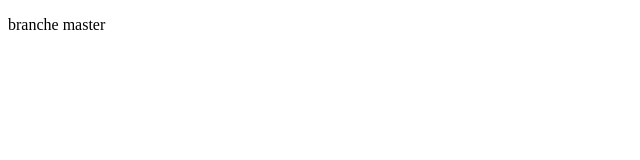
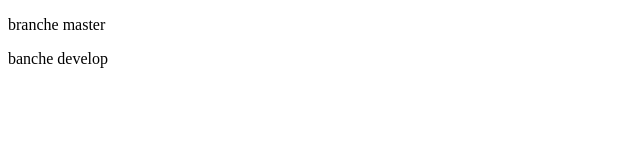
Before and after one commit to LauraCS2/TestGit4, a plain HTML site: page index.html in a window 1280 px wide. Shown: the full height of the page, 0-640 px from the left. Drawn offline with Linux system fonts and the light colour scheme.

Commit message:
ajout a index.html (develop)

```diff
--- a/index.html
+++ b/index.html
@@ -10,6 +10,7 @@
 
 <body>
     <p>branche master</p>
+    <p>banche develop</p>
 </body>
 
 </html>
```
